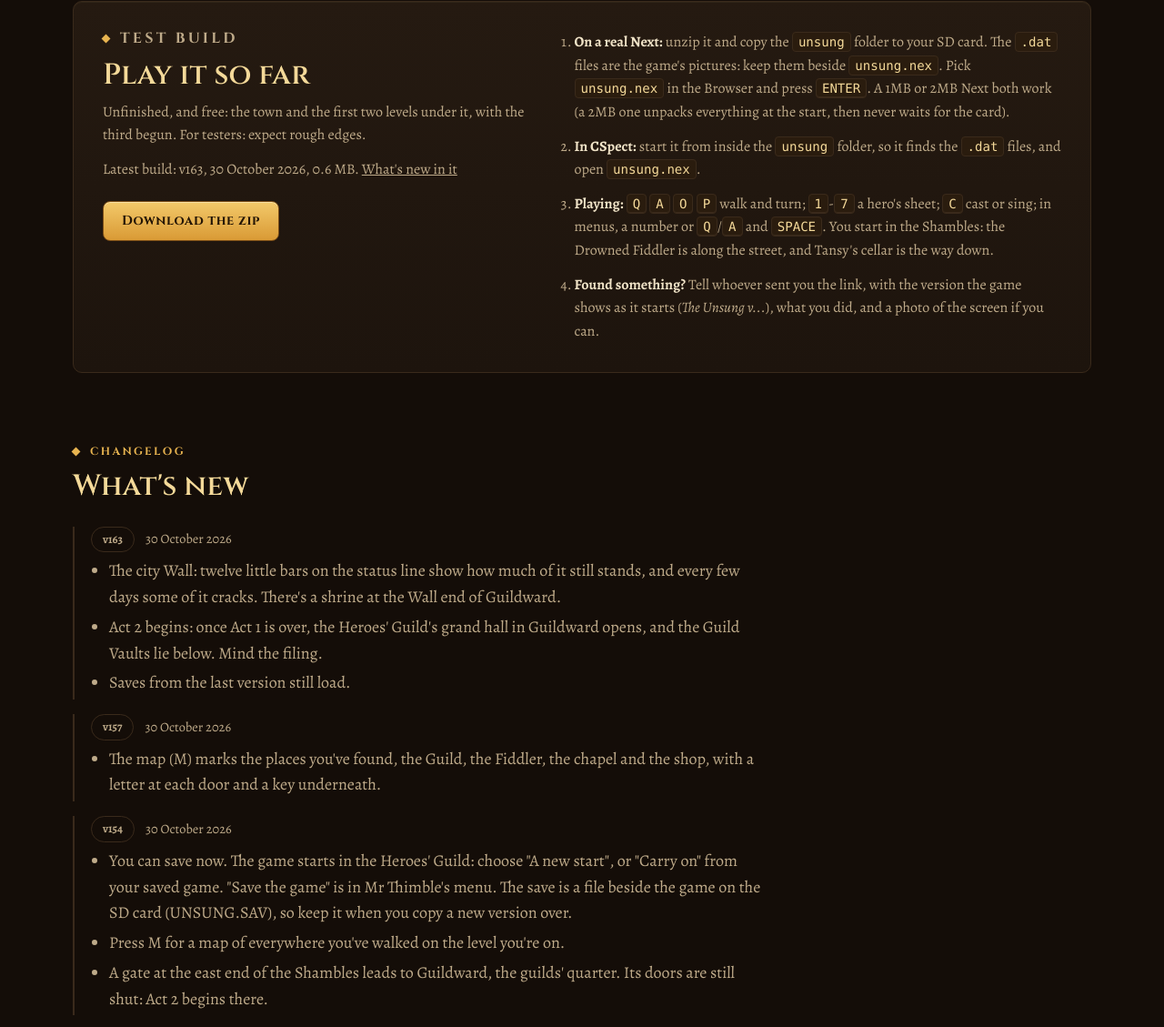
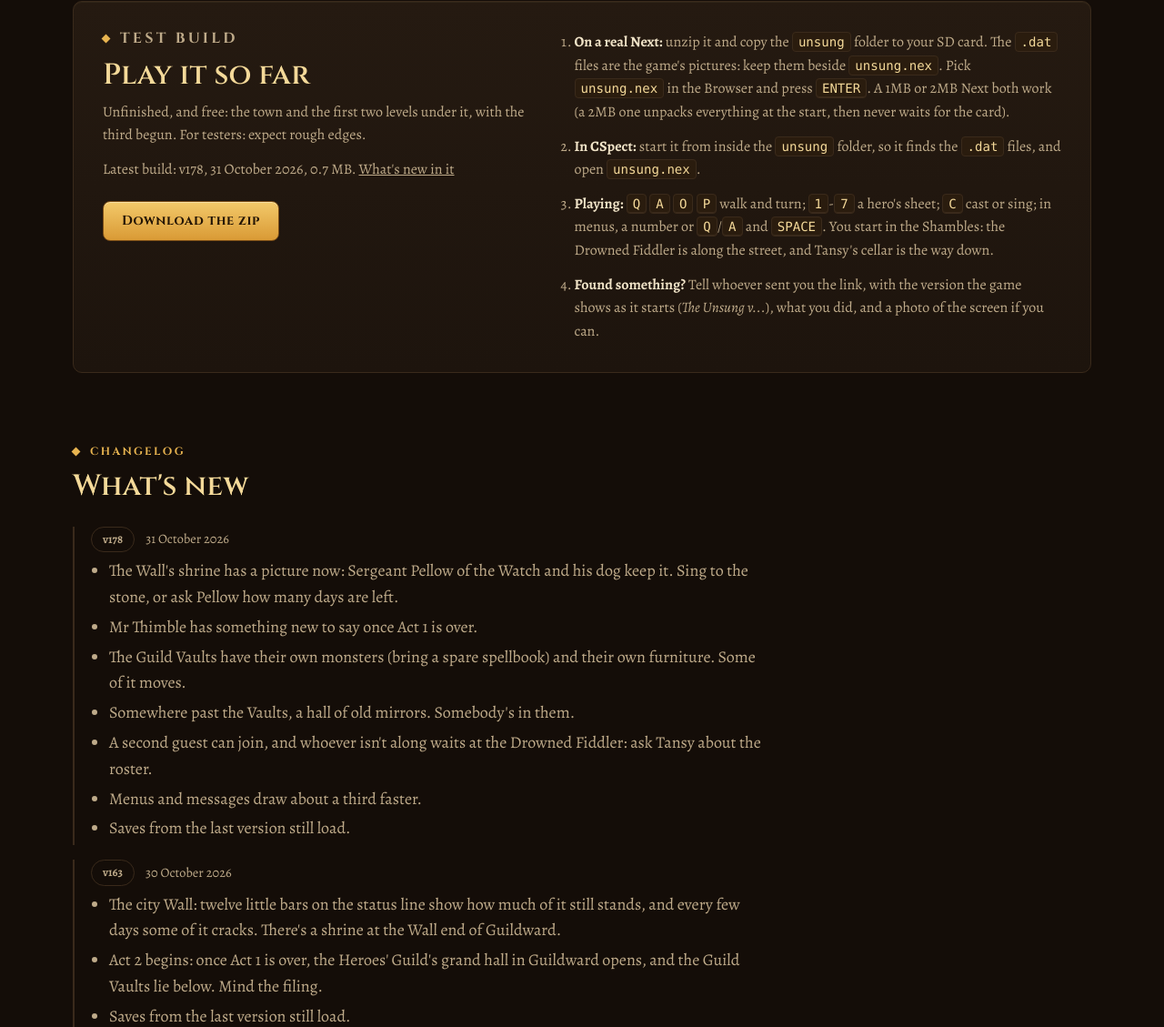
Before and after one commit to mikeynma/the-unsung, a plain HTML site: page index.html in a window 1280 px wide. Shown: the part 4216-5345 px from the top of the page at 91% size. Drawn offline with Linux system fonts and the light colour scheme.

Commit message:
Site update

```diff
--- a/index.html
+++ b/index.html
@@ -120,7 +120,7 @@
       <p class="eyebrow">Test build</p>
       <h2>Play it so far</h2>
       <p>Unfinished, and free: the town and the first two levels under it, with the third begun. For testers: expect rough edges.</p>
-      <p class="meta">Latest build: <!--v-->v163, 30 October 2026, 0.6 MB<!--/v-->. <a href="#changes">What's new in it</a></p>
+      <p class="meta">Latest build: <!--v-->v178, 31 October 2026, 0.7 MB<!--/v-->. <a href="#changes">What's new in it</a></p>
       <div class="actions"><a class="btn" href="unsung.zip" download>Download the zip</a></div>
     </div>
     <ol class="steps">
@@ -136,6 +136,18 @@
   <p class="eyebrow">Changelog</p>
   <h2>What's new</h2>
   <div class="log">
+    <article>
+      <header><span class="badge">v178</span><time datetime="2026-10-31">31 October 2026</time></header>
+      <ul>
+        <li>The Wall's shrine has a picture now: Sergeant Pellow of the Watch and his dog keep it. Sing to the stone, or ask Pellow how many days are left.</li>
+        <li>Mr Thimble has something new to say once Act 1 is over.</li>
+        <li>The Guild Vaults have their own monsters (bring a spare spellbook) and their own furniture. Some of it moves.</li>
+        <li>Somewhere past the Vaults, a hall of old mirrors. Somebody's in them.</li>
+        <li>A second guest can join, and whoever isn't along waits at the Drowned Fiddler: ask Tansy about the roster.</li>
+        <li>Menus and messages draw about a third faster.</li>
+        <li>Saves from the last version still load.</li>
+      </ul>
+    </article>
     <article>
       <header><span class="badge">v163</span><time datetime="2026-10-30">30 October 2026</time></header>
       <ul>
```
Also changed, not shown: 1 other file.
